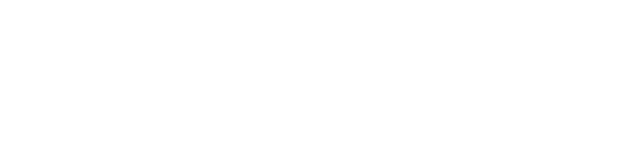
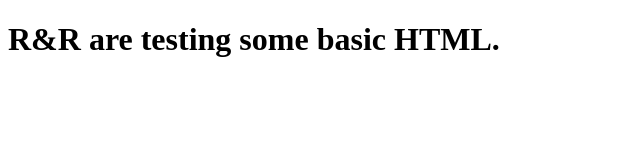
Before and after one commit to RafaelBraga-Kribitz/git_day1_Rafael_Roland, a plain HTML site: page index.html in a window 1280 px wide. Shown: the whole page, without its empty margins (0-640 px from the left). Drawn offline with Linux system fonts and the light colour scheme.

Commit message:
Added a H1 text to the body of index.html

```diff
--- a/index.html
+++ b/index.html
@@ -6,6 +6,6 @@
     <title>HELLO WORLD, this it my first HTML</title>
 </head>
 <body>
-
+    <h1>R&R are testing some basic HTML.</h1>
 </body>
 </html>
```
